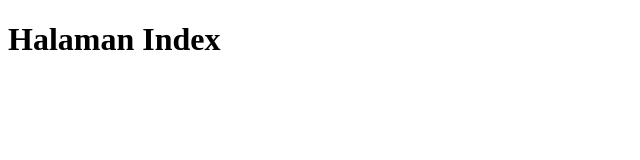
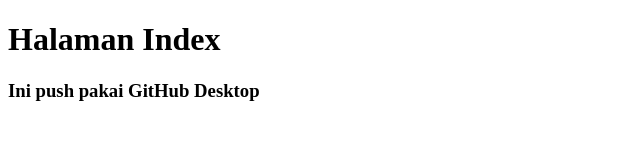
Before and after one commit to yudanilam/pwlA, a plain HTML site: page index.html in a window 1280 px wide. Shown: the whole page, without its empty margins (0-640 px from the left). Drawn offline with Linux system fonts and the light colour scheme.

Commit message:
update index.html
Saya menambahkan tag <h3>

```diff
--- a/index.html
+++ b/index.html
@@ -7,5 +7,6 @@
 </head>
 <body>
     <h1>Halaman Index</h1>
+    <h3>Ini push pakai GitHub Desktop</h3>
 </body>
 </html>
```
